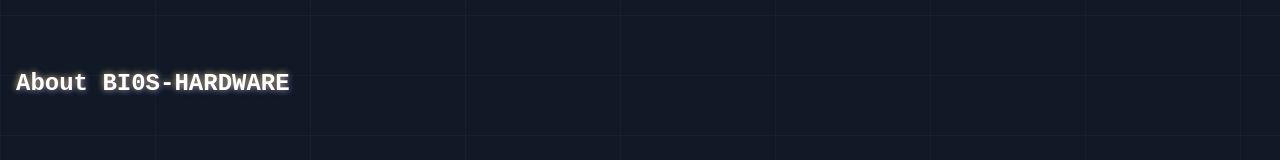
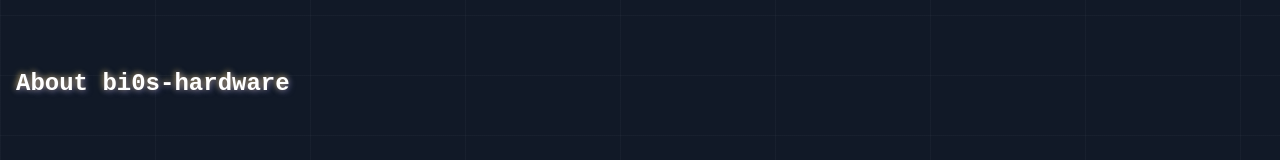
Before and after one commit to nagubathula/bi0shardware.in, a Next.js app: page /about in a window 1280 px wide. Shown: the part 285-445 px from the top of the page. Built offline with nearby package versions, Linux system fonts and the light colour scheme.

Commit message:
Update index.tsx

```diff
--- a/src/about/index.tsx
+++ b/src/about/index.tsx
@@ -18,7 +18,7 @@ const AboutPage = () => (
     <Layout title="About team bi0s - India's No.1 CTF Team & Cyber Security Research Club">
         <HeaderSection>
             <h1 className="font-jetbrains highlight font-bold text-3xl md:text-8xl lg:text-5xl xl:text-6xl">
-                About BI0S-HARDWARE
+                About bi0s-hardware
             </h1>
         </HeaderSection>
         <div className="p-2">
```
